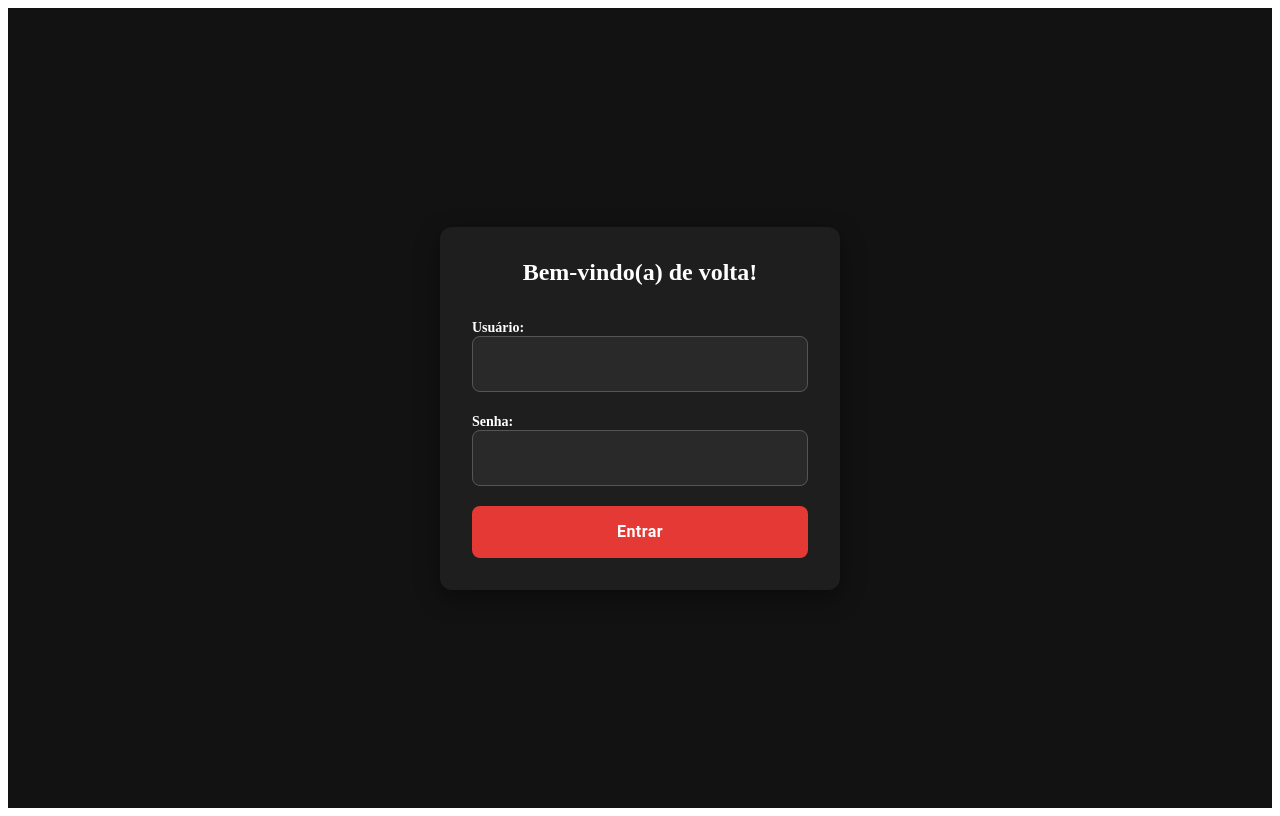
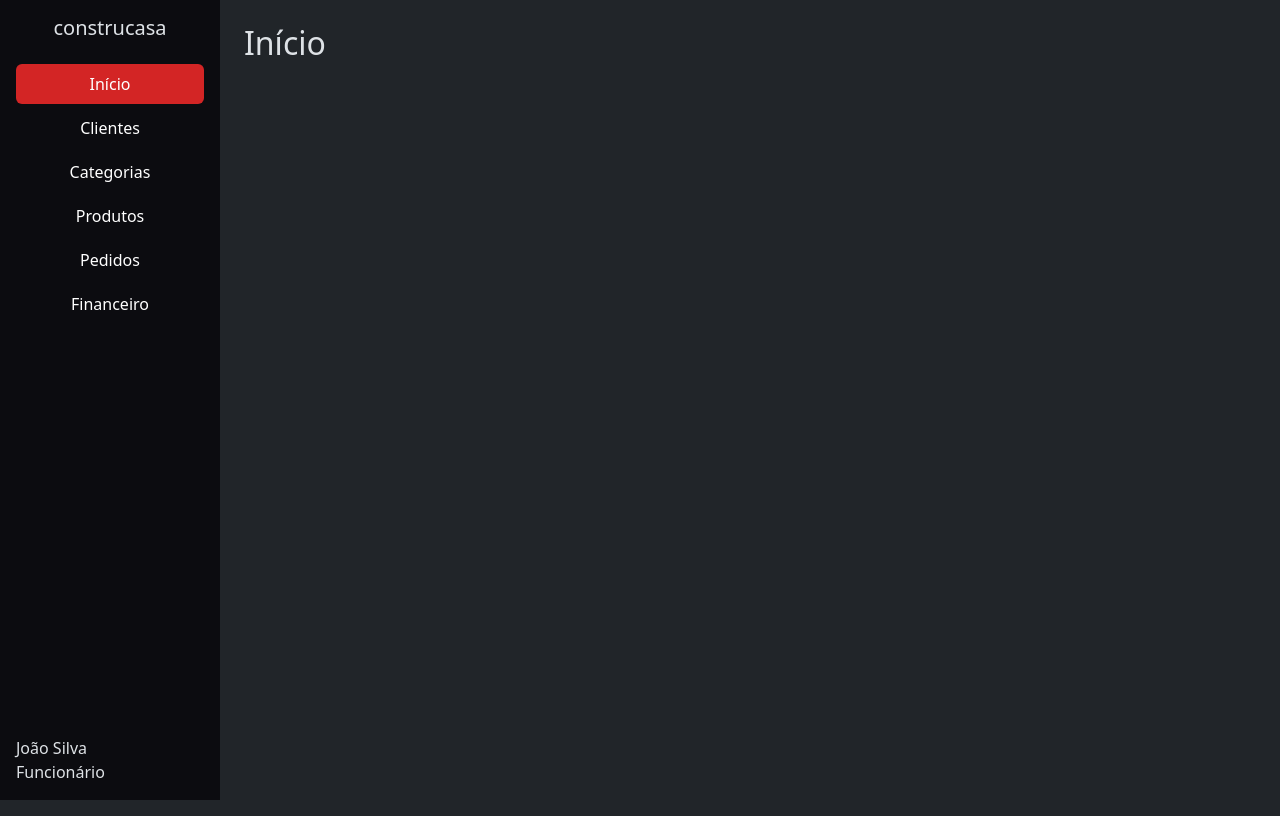
Before and after one commit to luaxnw/projeto-construcasa, a React (Vite) app in the folder frontend/: page / in a window 1280 px wide. Built offline with nearby package versions, Linux system fonts and the light colour scheme.

Commit message:
frontend: auth e alguns testes

```diff
--- a/frontend/index.html
+++ b/frontend/index.html
@@ -1,5 +1,5 @@
 <!doctype html>
-<html lang="en">
+<html lang="pt-BR" data-bs-theme="dark">
   <head>
     <meta charset="UTF-8" />
     <link rel="icon" type="image/svg+xml" href="/favicon.svg" />
--- a/frontend/src/App.jsx
+++ b/frontend/src/App.jsx
@@ -1,10 +1,22 @@
-import { useState } from 'react'
+import { BrowserRouter, Routes, Route } from "react-router-dom";
+import Layout from "./components/Layout";
 import Login from "./pages/Login/Login";
+import { AuthProvider } from "./contexts/AuthContext";
 
 export default function App() {
-    return (
-        <div>
-            <Login></Login>
-        </div>
-    );
+  return (
+    <AuthProvider>
+        <BrowserRouter>
+            <Routes>
+                <Route path="/login" element={<Login />} />
+                <Route element={<Layout />}>
+                <Route path="/" element={<h2>Início</h2>} />
+                <Route path="/clientes" element={<h2>Clientes</h2>} />
+                <Route path="/produtos" element={<h2>Produtos</h2>} />
+                <Route path="/pedidos" element={<h2>Pedidos</h2>} />
+                </Route>
+            </Routes>
+            </BrowserRouter>
+    </AuthProvider>
+  );
 }
--- /dev/null
+++ b/frontend/src/components/Layout.css
@@ -0,0 +1,3 @@
+.sidebar { width: 220px; background: #0c0c10; }
+.sidebar .nav-link { color: #fff; }
+.sidebar .nav-link.active { background: #d32525; color: #fff; }
--- /dev/null
+++ b/frontend/src/components/Layout.jsx
@@ -0,0 +1,75 @@
+import { useAuth } from "../contexts/AuthContext";
+import { useState } from "react";
+import { NavLink, Outlet } from "react-router-dom";
+import { Button, Nav, Offcanvas } from "react-bootstrap";
+import "./Layout.css";
+
+const menu = [
+    { nome: "Início", rota: "/" },
+    { nome: "Clientes", rota: "/clientes" },
+    { nome: "Categorias", rota: "/categorias" },
+    { nome: "Produtos", rota: "/produtos" },
+    { nome: "Pedidos", rota: "/pedidos" },
+    { nome: "Financeiro", rota: "/financeiro" },
+];
+
+function Menu({ onClick }) {
+    return (
+        <Nav className="flex-column gap-1">
+            {menu.map((item) => (
+                <Nav.Link
+                    key={item.rota}
+                    as={NavLink}
+                    to={item.rota}
+                    end={item.rota === "/"}
+                    onClick={onClick}
+                    className="text-center rounded"
+                >
+                    {item.nome}
+                </Nav.Link>
+            ))}
+        </Nav>
+    );
+}
+
+export default function Layout() {
+    const [aberto, setAberto] = useState(false);
+    const { usuario } = useAuth();
+
+    return (
+        <div className="d-flex min-vh-100">
+            <aside className="sidebar d-none d-lg-flex flex-column p-3">
+                <h1 className="h5 text-center mb-4">construcasa</h1>
+                <Menu />
+                <div className="mt-auto usuario-card">
+                    <div className="avatar" />
+                    <div>
+                        <div className="nome">{usuario?.nome}</div>
+                        <div className="cargo">{usuario?.cargo}</div>
+                    </div>
+                </div>
+            </aside>
+
+            <Offcanvas show={aberto} onHide={() => setAberto(false)} className="sidebar d-lg-none">
+                <Offcanvas.Header closeButton closeVariant="white">
+                    <Offcanvas.Title>construcasa</Offcanvas.Title>
+                </Offcanvas.Header>
+                <Offcanvas.Body>
+                    <Menu onClick={() => setAberto(false)} />
+                </Offcanvas.Body>
+            </Offcanvas>
+
+            <main className="flex-grow-1 p-3 p-lg-4">
+                <Button
+                    variant="outline-light"
+                    size="sm"
+                    className="d-lg-none mb-3"
+                    onClick={() => setAberto(true)}
+                >
+                    ☰ Menu
+                </Button>
+                <Outlet />
+            </main>
+        </div>
+    );
+}
--- /dev/null
+++ b/frontend/src/contexts/AuthContext.jsx
@@ -0,0 +1,38 @@
+import { createContext, useContext, useState } from "react";
+
+const AuthContext = createContext(null);
+
+// TEMPORÁRIO: usuário de teste pra ver as telas sem fazer login.
+// Apague quando o login de verdade estiver pronto.
+const USUARIO_TESTE = { nome: "João Silva", cargo: "Funcionário" };
+
+export function AuthProvider({ children }) {
+  const [usuario, setUsuario] = useState(() => {
+    try {
+      const salvo = localStorage.getItem("usuario");
+      return salvo ? JSON.parse(salvo) : USUARIO_TESTE;
+    } catch {
+      return USUARIO_TESTE;
+    }
+  });
+
+  function login(dados) {
+    setUsuario(dados);
+    localStorage.setItem("usuario", JSON.stringify(dados));
+  }
+
+  function logout() {
+    setUsuario(null);
+    localStorage.removeItem("usuario");
+  }
+
+  return (
+    <AuthContext.Provider value={{ usuario, login, logout }}>
+      {children}
+    </AuthContext.Provider>
+  );
+}
+
+export function useAuth() {
+  return useContext(AuthContext);
+}
--- a/frontend/src/main.jsx
+++ b/frontend/src/main.jsx
@@ -1,3 +1,4 @@
+import "bootstrap/dist/css/bootstrap.min.css";
 import { StrictMode } from 'react'
 import { createRoot } from 'react-dom/client'
 import App from './App.jsx'
```
